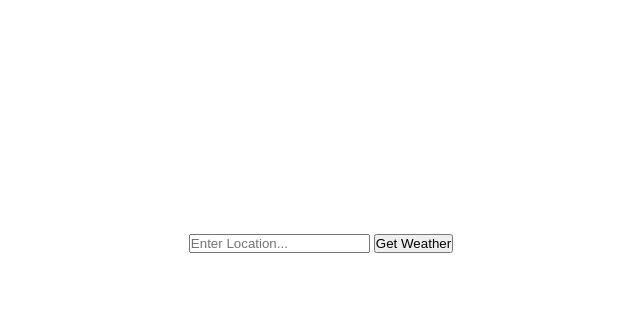
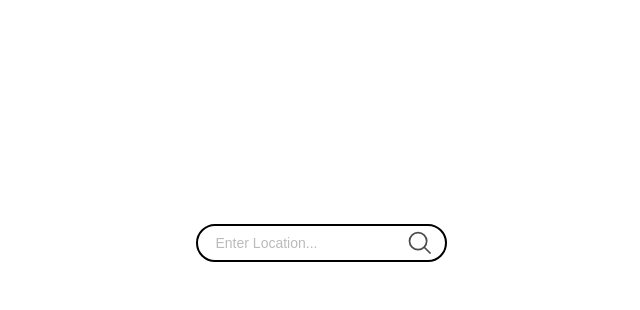
Before and after one commit to dario-cruz/Project-Weather-App, a website built with webpack: page src/index.html in a window 1280 px wide. Shown: the part 490-800 px from the top of the page, without its empty margins (319-959 px from the left). Built offline with nearby package versions, Linux system fonts and the light colour scheme; no server answers.

Commit message:
Change getLocation.js, processLocation.js working out fucntionality, add css props for location search.

```diff
--- a/src/helpers/getLocation.js
+++ b/src/helpers/getLocation.js
@@ -1,8 +1,8 @@
 // Get user location for checking local weather on startup.
 
+let userLoc = {}
 async function getUserLocation() {
     // Create object to store location data.
-    let userLoc = {}
     // Check if the browser supports geolocation
     if ("geolocation" in navigator) {
         // Get the user's location
@@ -27,4 +27,4 @@ async function getUserLocation() {
 
 
 
-export { getUserLocation, }
+export { getUserLocation, userLoc}
--- a/src/index.css
+++ b/src/index.css
@@ -49,3 +49,41 @@ div.search-bar {
     justify-content: center;
     align-items: center;
 }
+
+/* Form styling. */
+form#weather-form {
+    border: 2px solid black;
+    border-radius: 20px;
+    padding: 2px;
+    padding-left: 10px;
+    padding-right: 10px;
+    display: flex;
+}
+input#location-input{
+    border: none;
+    background: transparent;
+    margin: 0;
+    padding: 7px 8px;
+    font-size: 14px;
+}
+input#location-input::placeholder {
+    color: #bbb;
+}
+input#location-input:focus {
+    outline: none;
+}
+button#location-submit{
+    text-indent: -999px;
+    overflow: hidden;
+    width: 30px;
+    padding: 0;
+    margin: 0;
+    border: 1px solid transparent;
+    border-radius: inherit;
+    background: transparent url(./assets/icons/search-outline.svg);
+    cursor: pointer;
+    opacity: 0.7;
+}
+button#location-submit:hover {
+    opacity: 1;
+}
--- a/src/index.js
+++ b/src/index.js
@@ -13,6 +13,3 @@ const windHumTest = document.querySelector('p.wind-humidity')
 
 
 // On page load get the users location and populate the text elements.
-let currentLocation = getUserLocation()
-
-console.log(currentLocation)
```
Also changed, not shown: src/helpers/processLocation.js (+8 -4 lines), src/assets/icons/search-outline.svg (added).
